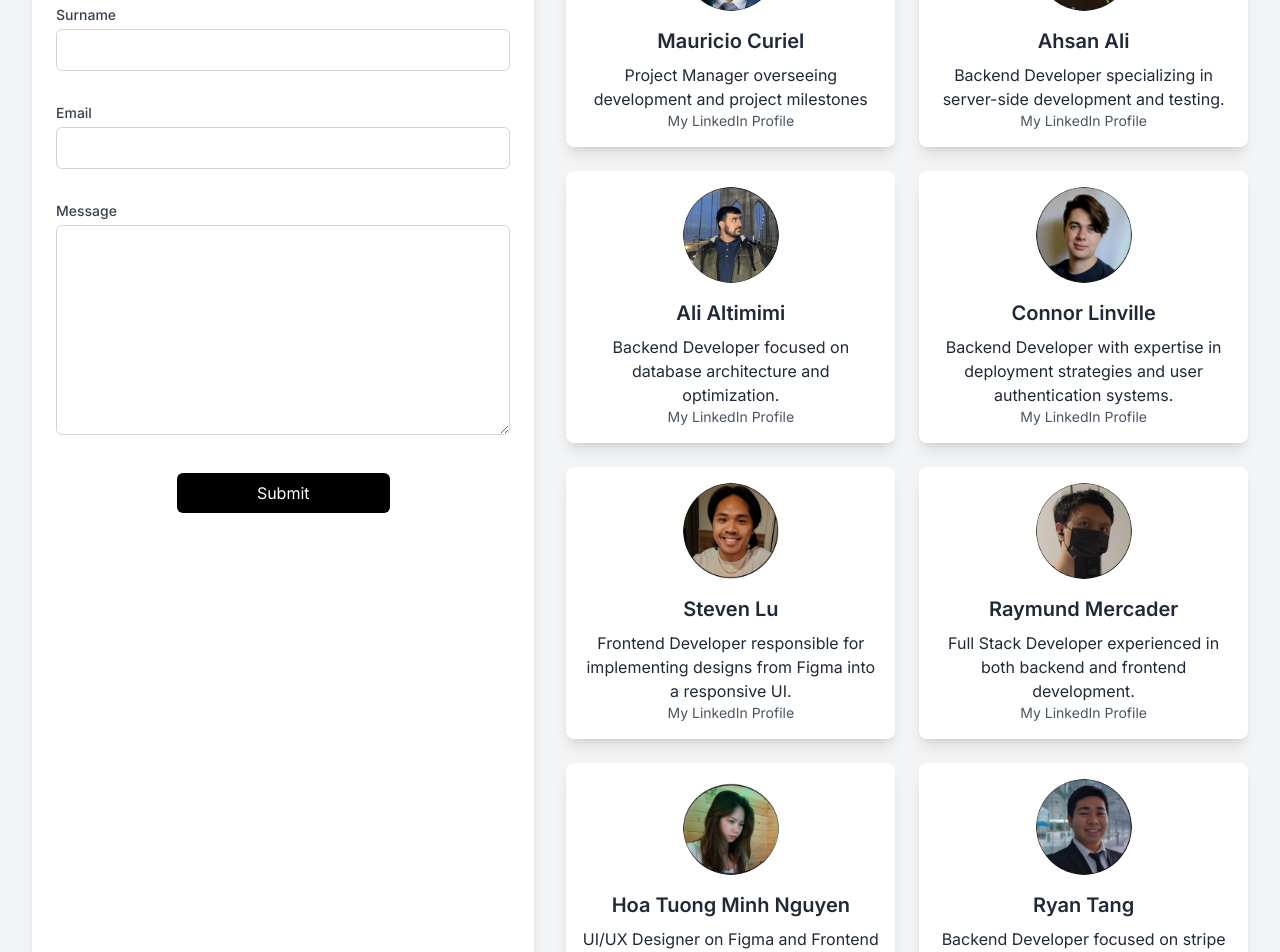
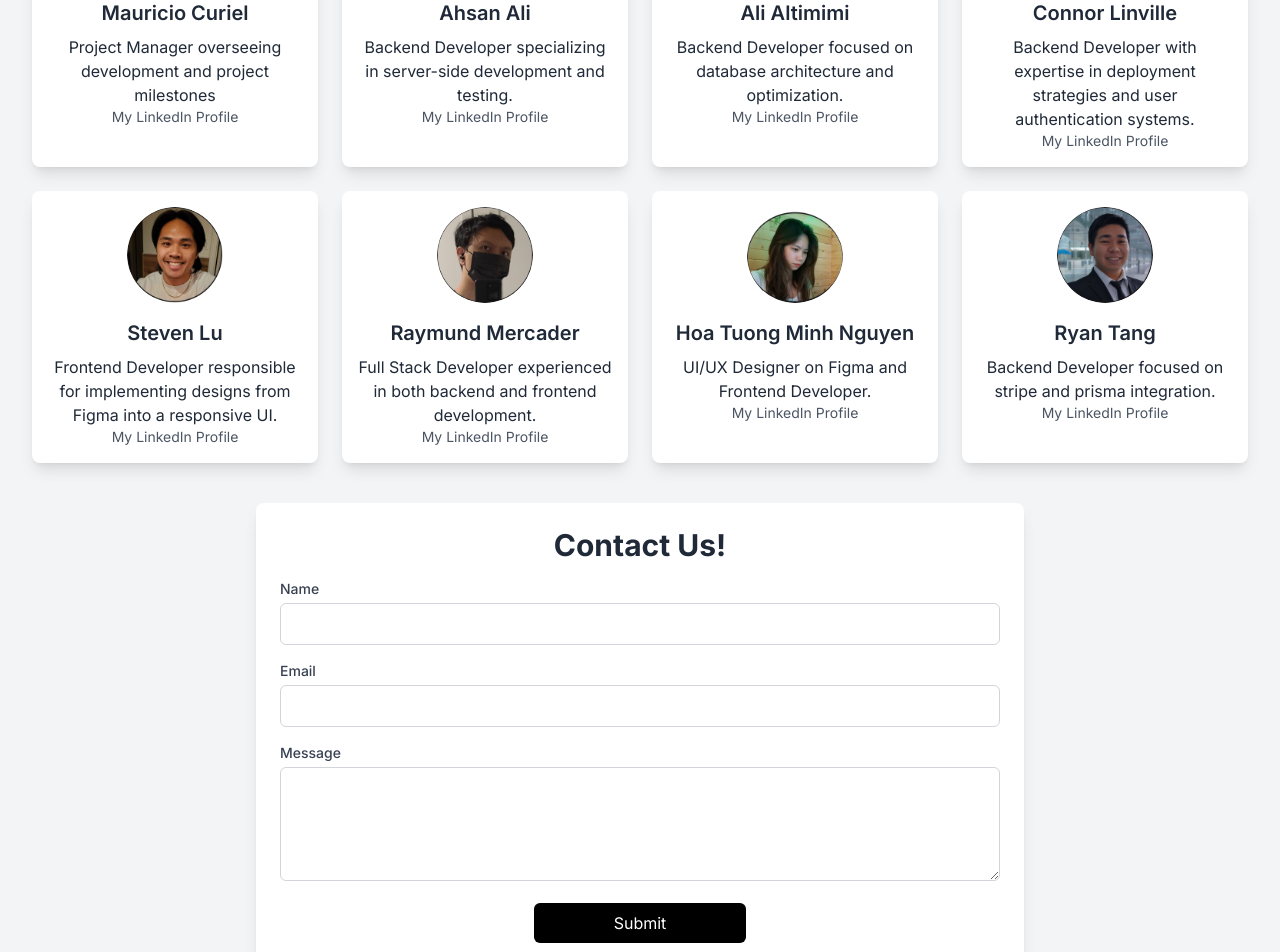
Before and after one commit to KingSand08/LikeHome, a Next.js app: page /about in a window 1280 px wide. Shown: the part 360-1312 px from the top of the page. Built offline with nearby package versions, Linux system fonts and the light colour scheme; no server answers.

Commit message:
create self centering contact us component with max size

```diff
--- a/app/about/page.tsx
+++ b/app/about/page.tsx
@@ -1,7 +1,6 @@
+import ContactUs from "@/components/about/contact-us";
 import Image from "next/image";
 import React from "react";
-
-const DEFAULT_IMAGE = "/icons/app/stellarHorizons.png" as const;
 
 const team = [
   {
@@ -63,76 +62,17 @@ const team = [
 
 const AboutPage = () => {
   return (
-    <div className="min-h-screen bg-gray-100 text-gray-800 p-8">
-      {/* Main Flex Container */}
-      <div className="flex flex-col lg:flex-row gap-8">
-        {/* Contact Us Form */}
-        <div className="bg-white p-6 rounded-lg shadow-lg flex-[1] lg:flex-[0.4]">
-          <h2 className="text-3xl font-bold mb-20 text-center">Contact Us!</h2>
-          <form>
-            <div className="mb-8 ">
-              <label htmlFor="name" className="block text-sm font-medium text-gray-700 mb-1">
-                Name
-              </label>
-              <input
-                type="text"
-                id="name"
-                className="w-full border border-gray-300 rounded-md p-2 focus:ring-2 focus:ring-blue-500"
-              />
-
-            </div>
-            <div className="mb-8 ">
-              <label htmlFor="Surname" className="block text-sm font-medium text-gray-700 mb-1">
-                Surname
-              </label>
-              <input
-                type="text"
-                id="Surname"
-                className="w-full border border-gray-300 rounded-md p-2 focus:ring-2 focus:ring-blue-500"
-              />
-
-            </div>
-            <div className="mb-8 ">
-              <label htmlFor="email" className="block text-sm font-medium text-gray-700 mb-1">
-                Email
-              </label>
-              <input
-                type="email"
-                id="email"
-                className="w-full border border-gray-300 rounded-md p-2 focus:ring-2 focus:ring-blue-500"
-              />
-            </div>
-            <div className="mb-8 ">
-              <label htmlFor="message" className="block text-sm font-medium text-gray-700 mb-1">
-                Message
-              </label>
-              <textarea
-                id="message"
-                rows={8}
-                className="w-full border border-gray-300 rounded-md p-2 focus:ring-2 focus:ring-blue-500"
-              ></textarea>
-            </div >
-            <div className="flex justify-center mb-8">
-              <button
-                type="submit"
-                className=" bg-black text-white py-2 px-20 rounded-md hover:bg-blue-600 w-auto"
-              >
-                Submit
-              </button>
-            </div>
-          </form>
-        </div>
-
-        {/* Meet Our Team */}
+    <div className="bg-gray-100 text-gray-800 p-8">
       <div className="flex-[1] lg:flex-[0.6]">
         <section className="text-center mb-6">
           <h2 className="text-3xl font-bold mb-4">Meet Our Team</h2>
           <p className="text-lg">
-              We are a group of passionate developers committed to building the best hotel-booking platform.
+            We are a group of passionate developers committed to building the
+            best hotel-booking platform.
           </p>
         </section>
 
-          <section className="grid grid-cols-1 sm:grid-cols-2 md:grid-cols-3 lg:grid-cols-2 gap-6">
+        <section className="grid grid-cols-1 sm:grid-cols-2 md:grid-cols-3 lg:grid-cols-4 gap-6">
           {team.map((member, index) => (
             <div
               key={index}
@@ -150,8 +90,11 @@ const AboutPage = () => {
               <p>{member.description}</p>
               <p className="text-sm text-gray-600">
                 <a
+
                     href={member.linkedin}
+
                   className="hover:text-blue-500"
+
                     target="_blank"
                     rel="noopener noreferrer"
                   >
@@ -161,7 +104,7 @@ const AboutPage = () => {
             </div>
           ))}
         </section>
-        </div>
+        <ContactUs />
       </div>
     </div>
   );
--- /dev/null
+++ b/components/about/contact-us.tsx
@@ -0,0 +1,60 @@
+import React from "react";
+
+const ContactUs = () => {
+  return (
+    <div className="bg-white p-6 mt-10 rounded-lg shadow-lg flex-[1] lg:flex-[0.4] max-w-screen-md ml-auto mr-auto">
+      <h2 className="text-3xl font-bold mb-4 text-center">Contact Us!</h2>
+      <form>
+        <div className="mb-4 ">
+          <label
+            htmlFor="name"
+            className="block text-sm font-medium text-gray-700 mb-1"
+          >
+            Name
+          </label>
+          <input
+            type="text"
+            id="name"
+            className="w-full border border-gray-300 rounded-md p-2 focus:ring-2 focus:ring-blue-500"
+          />
+        </div>
+        <div className="mb-4 ">
+          <label
+            htmlFor="email"
+            className="block text-sm font-medium text-gray-700 mb-1"
+          >
+            Email
+          </label>
+          <input
+            type="email"
+            id="email"
+            className="w-full border border-gray-300 rounded-md p-2 focus:ring-2 focus:ring-blue-500"
+          />
+        </div>
+        <div className="mb-4 ">
+          <label
+            htmlFor="message"
+            className="block text-sm font-medium text-gray-700 mb-1"
+          >
+            Message
+          </label>
+          <textarea
+            id="message"
+            rows={4}
+            className="w-full border border-gray-300 rounded-md p-2 focus:ring-2 focus:ring-blue-500"
+          ></textarea>
+        </div>
+        <div className="flex justify-center">
+          <button
+            type="submit"
+            className=" bg-black text-white py-2 px-20 rounded-md hover:bg-blue-600 w-auto"
+          >
+            Submit
+          </button>
+        </div>
+      </form>
+    </div>
+  );
+};
+
+export default ContactUs;
```
Lines whose indentation alone changed are shown as unchanged.
